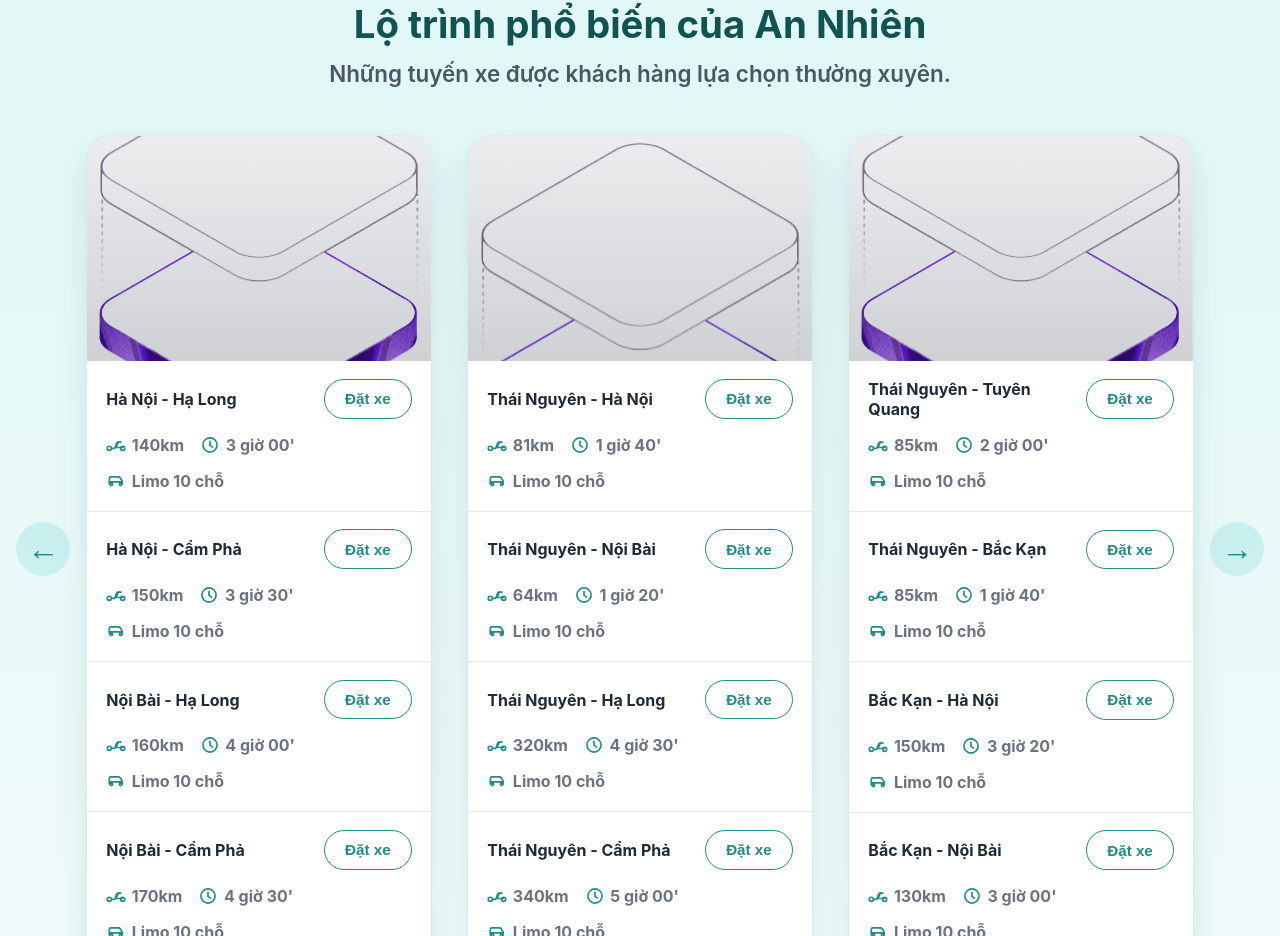
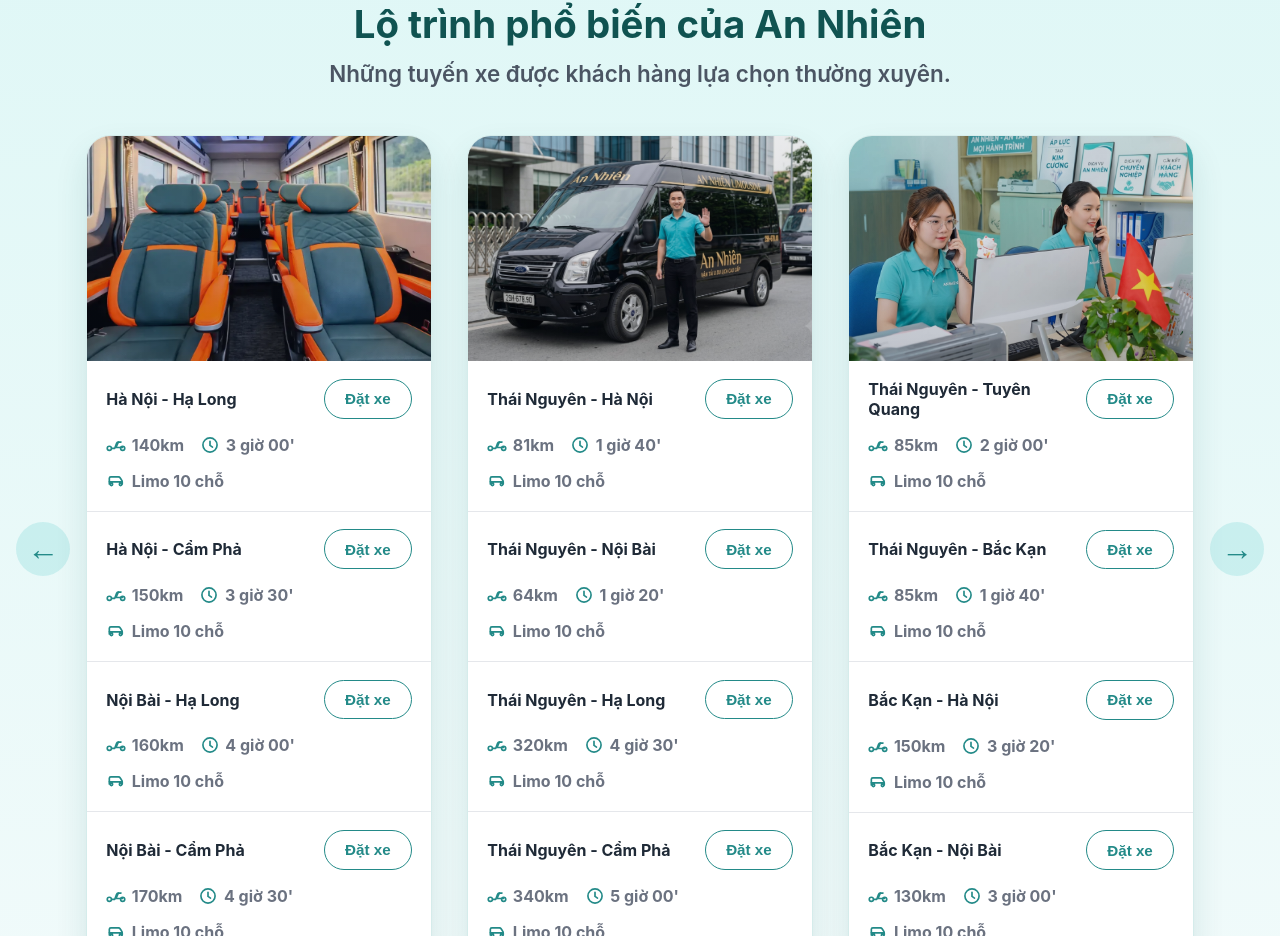
Before and after one commit to sonnhfit/nhaxeannhien, a React (Vite) app: page / in a window 1280 px wide. Shown: the part 1934-2870 px from the top of the page. Built offline with nearby package versions, Linux system fonts and the light colour scheme.

Commit message:
fix: align popular routes images with service showcase style

```diff
--- a/src/App.jsx
+++ b/src/App.jsx
@@ -1,7 +1,5 @@
 import { useState } from 'react'
 import './App.css'
-import heroImage from './assets/hero.png'
-
 const navItems = [
   'Trang chủ',
   'Giới thiệu',
@@ -63,6 +61,7 @@ const serviceCards = [
 
 const routeColumns = [
   {
+    image: '/An-Nhien-Quang-Ninh-4.webp',
     imagePosition: 'center center',
     routes: [
       { name: 'Hà Nội - Hạ Long', distance: '140km', duration: "3 giờ 00'", vehicle: 'Limo 10 chỗ' },
@@ -72,6 +71,7 @@ const routeColumns = [
     ],
   },
   {
+    image: '/anhxedangchao.jpeg',
     imagePosition: 'top center',
     routes: [
       { name: 'Thái Nguyên - Hà Nội', distance: '81km', duration: "1 giờ 40'", vehicle: 'Limo 10 chỗ' },
@@ -81,6 +81,7 @@ const routeColumns = [
     ],
   },
   {
+    image: '/dichvuhotro.jpeg',
     imagePosition: 'center right',
     routes: [
       { name: 'Thái Nguyên - Tuyên Quang', distance: '85km', duration: "2 giờ 00'", vehicle: 'Limo 10 chỗ' },
@@ -498,7 +499,7 @@ function App() {
                   <div
                     className="route-column-image"
                     style={{
-                      backgroundImage: `linear-gradient(rgba(15, 23, 42, 0.08), rgba(15, 23, 42, 0.2)), url(${heroImage})`,
+                      backgroundImage: `linear-gradient(rgba(15, 23, 42, 0.08), rgba(15, 23, 42, 0.2)), url(${column.image})`,
                       backgroundPosition: column.imagePosition,
                     }}
                   />
```
